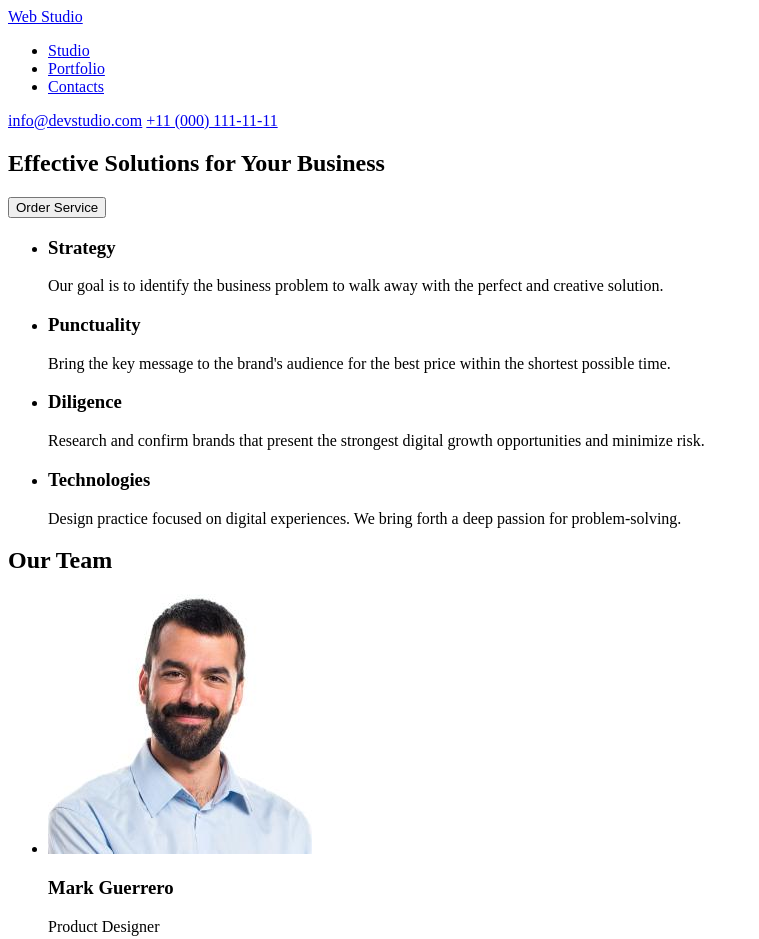
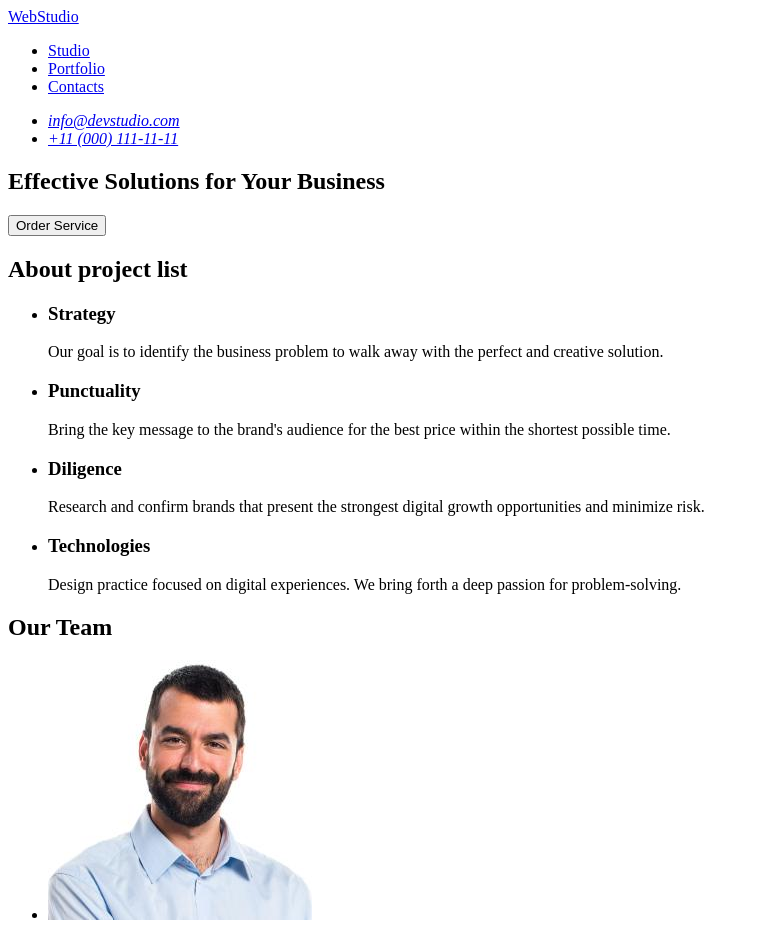
Before and after one commit to Misiokinka/goit-markup-hw-01, a plain HTML site: page index.html in a window 1280 px wide. Shown: the top 939 px of the page, without its empty margins (0-759 px from the left). Drawn offline with Linux system fonts and the light colour scheme.

Commit message:
Update fix

```diff
--- a/index.html
+++ b/index.html
@@ -8,15 +8,19 @@
   <body>
     <header>
       <nav>
-        <a href="./index.html">Web Studio</a>
+        <a href="./index.html">WebStudio</a>
         <ul>
           <li><a href="#">Studio</a></li>
           <li><a href="#">Portfolio</a></li>
           <li><a href="#">Contacts</a></li>
         </ul>
       </nav>
-      <a href="mailto:info@devstudio.com">info@devstudio.com</a>
-      <a href="tel:+11(000)1111111">+11 (000) 111-11-11</a>
+      <address>
+        <ul>
+          <li><a href="mailto:info@devstudio.com">info@devstudio.com</a></li>
+          <li><a href="tel:+11(000)1111111">+11 (000) 111-11-11</a></li>
+        </ul>
+      </address>
     </header>
     <main>
       <!-- Solutions for Your Business -->
@@ -26,6 +30,7 @@
       </section>
       <!-- About project list -->
       <section>
+        <h2>About project list</h2>
         <ul>
           <li>
             <h3>Strategy</h3>
@@ -106,7 +111,7 @@
       </section>
     </main>
     <footer>
-      <p>Web Studio</p>
+      <p>WebStudio</p>
       <p>
         Increase the flow of customers and sales for your business with digital
         marketing & growth solutions.
```
